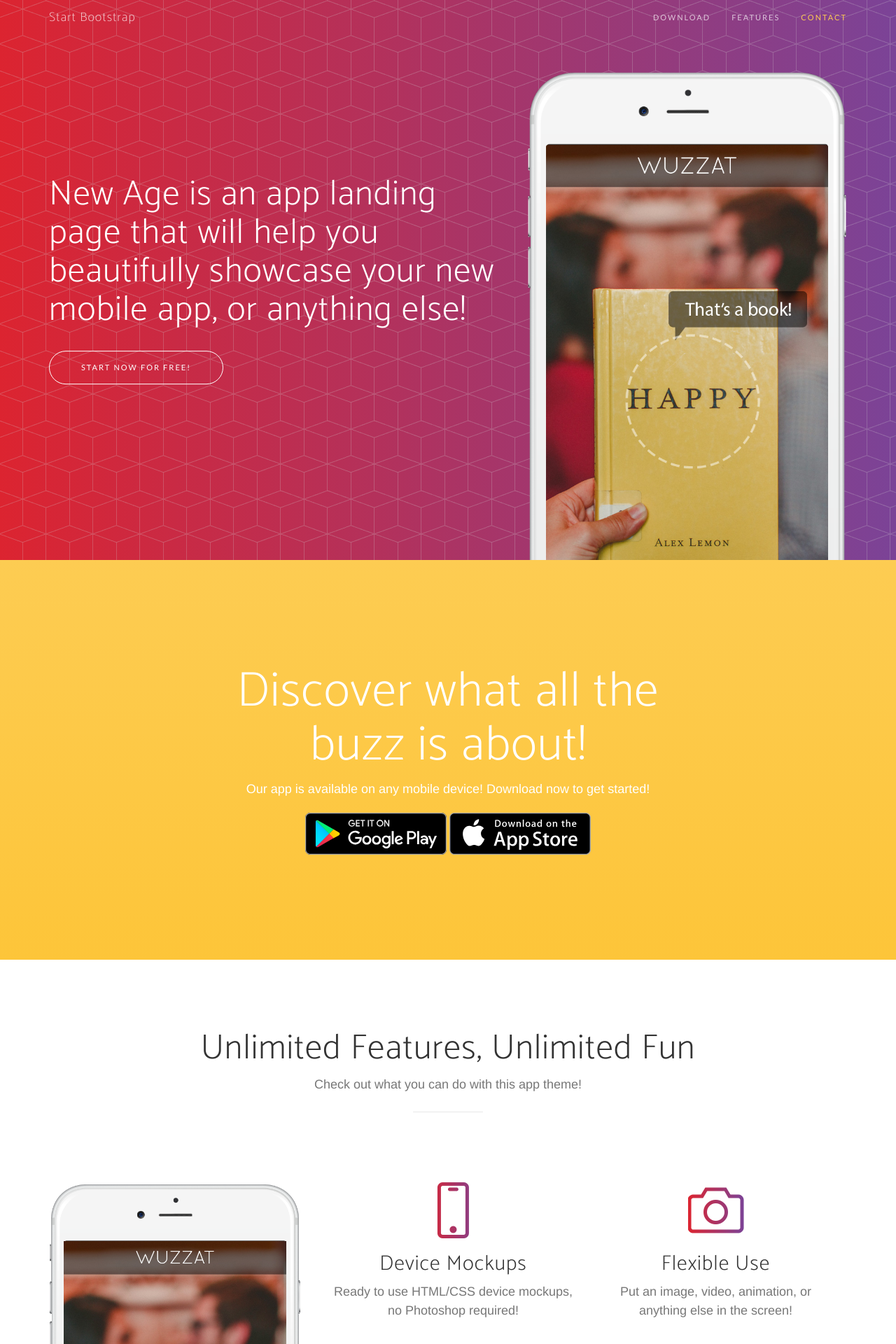
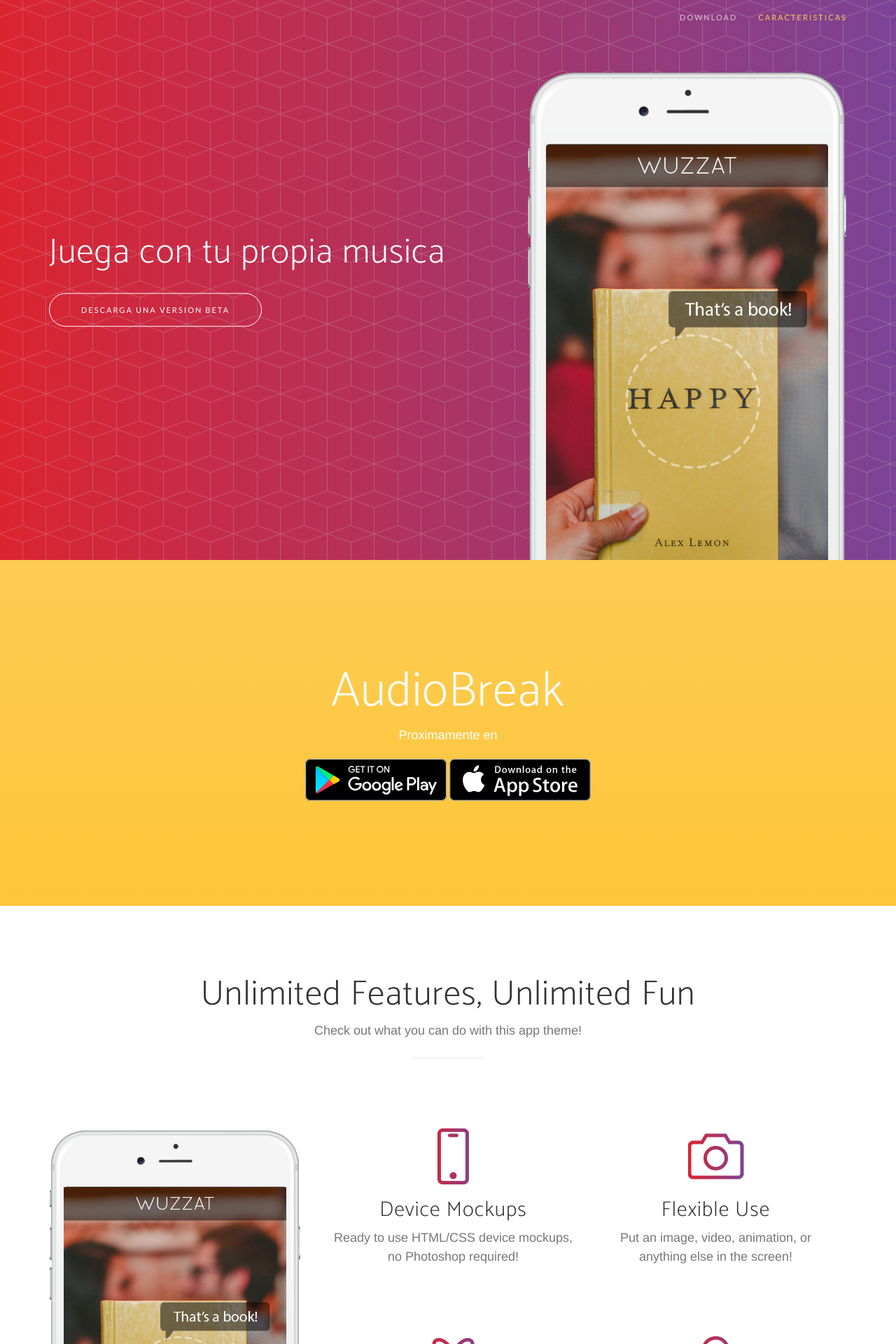
Before and after one commit to magnoliasdream2/Plan_Negocios, a Django app: page / in a window 1280 px wide. Shown: the top 1920 px of the page at 70% size. Run offline with Django 3.2, Linux system fonts and the light colour scheme; some libraries are stand-ins or nearby versions; some web fonts are replaced.

Commit message:
modificaciones

```diff
--- a/Plan_Negocios/settings.py
+++ b/Plan_Negocios/settings.py
@@ -121,4 +121,4 @@
 # https://docs.djangoproject.com/en/1.10/howto/static-files/
 
 STATIC_URL = '/static/'
-STATIC_ROOT = os.path.join(BASE_DIR, 'static')
+STATICFILES_DIRS = (os.path.join(BASE_DIR,'static'),)
--- a/templates/index.html
+++ b/templates/index.html
@@ -9,7 +9,7 @@
     <meta name="description" content="">
     <meta name="author" content="">
 
-    <title>New Age - Start Bootstrap Theme</title>
+    <title>Juega</title>
 
     <!-- Bootstrap Core CSS -->
     <link href="{% static 'lib/bootstrap/css/bootstrap.min.css' %}" rel="stylesheet">
@@ -45,7 +45,7 @@
                 <button type="button" class="navbar-toggle collapsed" data-toggle="collapse" data-target="#bs-example-navbar-collapse-1">
                     <span class="sr-only">Toggle navigation</span> Menu <i class="fa fa-bars"></i>
                 </button>
-                <a class="navbar-brand page-scroll" href="#page-top">Start Bootstrap</a>
+                <a class="navbar-brand page-scroll" href="#page-top"></a>
             </div>
 
             <!-- Collect the nav links, forms, and other content for toggling -->
@@ -55,10 +55,7 @@
                         <a class="page-scroll" href="#download">Download</a>
                     </li>
                     <li>
-                        <a class="page-scroll" href="#features">Features</a>
-                    </li>
-                    <li>
-                        <a class="page-scroll" href="#contact">Contact</a>
+                        <a class="page-scroll" href="#features">Caracteristicas</a>
                     </li>
                 </ul>
             </div>
@@ -73,8 +70,8 @@
                 <div class="col-sm-7">
                     <div class="header-content">
                         <div class="header-content-inner">
-                            <h1>New Age is an app landing page that will help you beautifully showcase your new mobile app, or anything else!</h1>
-                            <a href="#download" class="btn btn-outline btn-xl page-scroll">Start Now for Free!</a>
+                            <h1>Juega con tu propia musica</h1>
+                            <a href="#download" class="btn btn-outline btn-xl page-scroll">Descarga una version beta</a>
                         </div>
                     </div>
                 </div>
@@ -101,11 +98,11 @@
         <div class="container">
             <div class="row">
                 <div class="col-md-8 col-md-offset-2">
-                    <h2 class="section-heading">Discover what all the buzz is about!</h2>
-                    <p>Our app is available on any mobile device! Download now to get started!</p>
+                    <h2 class="section-heading">AudioBreak</h2>
+                    <p>Proximamente en</p>
                     <div class="badges">
-                        <a class="badge-link" href="#"><img src="{% static 'img/google-play-badge.svg' %}" alt=""></a>
-                        <a class="badge-link" href="#"><img src="{% static 'img/app-store-badge.svg' %}" alt=""></a>
+                        <a class="badge-link"><img src="{% static 'img/google-play-badge.svg' %}" alt=""></a>
+                        <a class="badge-link"><img src="{% static 'img/app-store-badge.svg' %}" alt=""></a>
                     </div>
                 </div>
             </div>
@@ -181,43 +178,17 @@
     <section class="cta">
         <div class="cta-content">
             <div class="container">
-                <h2>Stop waiting.<br>Start building.</h2>
-                <a href="#contact" class="btn btn-outline btn-xl page-scroll">Let's Get Started!</a>
+                <h2>No esperes<br>juega hoy</h2>
             </div>
         </div>
         <div class="overlay"></div>
     </section>
 
-    <section id="contact" class="contact bg-primary">
-        <div class="container">
-            <h2>We <i class="fa fa-heart"></i> new friends!</h2>
-            <ul class="list-inline list-social">
-                <li class="social-twitter">
-                    <a href="#"><i class="fa fa-twitter"></i></a>
-                </li>
-                <li class="social-facebook">
-                    <a href="#"><i class="fa fa-facebook"></i></a>
-                </li>
-                <li class="social-google-plus">
-                    <a href="#"><i class="fa fa-google-plus"></i></a>
-                </li>
-            </ul>
-        </div>
-    </section>
 
     <footer>
         <div class="container">
             <p>&copy; 2016 Start Bootstrap. All Rights Reserved.</p>
             <ul class="list-inline">
-                <li>
-                    <a href="#">Privacy</a>
-                </li>
-                <li>
-                    <a href="#">Terms</a>
-                </li>
-                <li>
-                    <a href="#">FAQ</a>
-                </li>
             </ul>
         </div>
     </footer>
```
Also changed, not shown: 1 other file.
